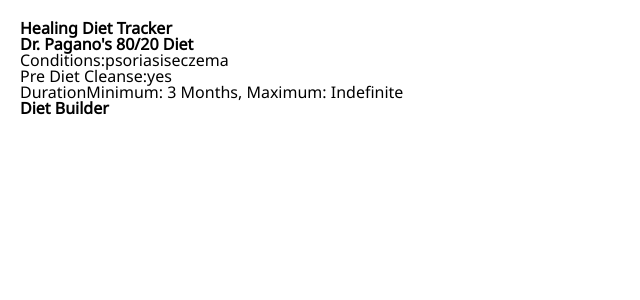
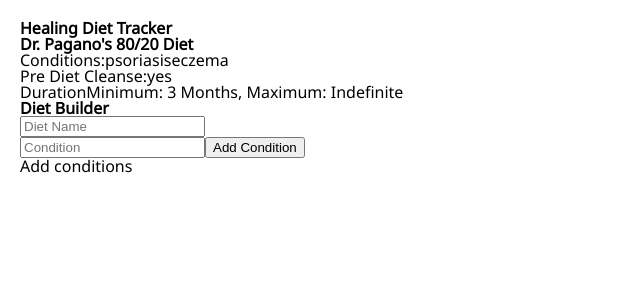
Before and after one commit to msherm/healing-diet-tracker, a React app: page / in a window 1280 px wide. Shown: the top 300 px of the page, without its empty margins (0-640 px from the left). Built offline with nearby package versions, Linux system fonts and the light colour scheme.

Commit message:
DietBuilder 'Add Condition' functionality

```diff
--- a/src/actions/action-creators.js
+++ b/src/actions/action-creators.js
@@ -1,7 +1,14 @@
 import * as types from './action-types';
 
-//Diets
-export const addDiet = (name, conditions, preDietCleanse, duration) => {
+//Builder
+export const addCondition = (condition) => {
+	return {
+		type: types.ADD_CONDITION,
+		condition
+	}
+}
+
+export const addDiet = (name, conditions, preDietCleanse, routine, permitted, duration) => {
 	return {
 		type: types.ADD_DIET
 	}
--- a/src/actions/action-types.js
+++ b/src/actions/action-types.js
@@ -3,4 +3,5 @@
 export const RETRIEVE_DIET = 'RETRIEVE_DIET';
 
 //Diet Builder
+export const ADD_CONDITION = 'ADD_CONDITION';
 export const ADD_DIET = 'ADD_DIET';
--- a/src/components/App.jsx
+++ b/src/components/App.jsx
@@ -8,12 +8,11 @@
   }
 
   render() {
-    console.log("Diet: ", this.props.diets);
     return (
       <div className="container">
       	<h1>Healing Diet Tracker</h1>
         <Diets diets={ this.props.diets }/>
-        <DietBuilder/>
+        <DietBuilder dietBuilder={ this.props.dietBuilder } addCondition={ this.props.addCondition }/>
       </div>
     );
   }
--- a/src/components/DietBuilder.jsx
+++ b/src/components/DietBuilder.jsx
@@ -1,15 +1,31 @@
 import React, { PropTypes } from 'react';
 
 class DietBuilder extends React.Component {
-  componentDidMount() {
+	constructor(props) {
+		super(props);
+
+		this.addCondition = this.addCondition.bind(this);
+	}
+
+	addCondition() {
+		this.props.addCondition(this.refs.condition.value);
+		this.refs.condition.value = '';
 	}
 
 	render() {
+		const conditions = this.props.dietBuilder.conditions.length ? this.props.dietBuilder.conditions.map((condition, i) => {return <li key={ i }>{ condition }</li>}) : <li className="initial">Add conditions</li>;
+
 		return (
 			<div className="diet-builder">
-      	<form>
 				<h3>Diet Builder</h3>
-      	</form>
+				<input placeholder="Diet Name"/>
+				<div className="condition-adder">
+					<input ref="condition" placeholder="Condition"/>
+					<button onClick={ this.addCondition }>Add Condition</button>
+					<ul className="conditions">
+						{ conditions }
+					</ul>
+				</div>
 			</div>
 		);
 	}
--- a/src/containers/AppContainer.jsx
+++ b/src/containers/AppContainer.jsx
@@ -3,13 +3,14 @@
 import App from '../components/App.jsx';
 import store from '../store';
 
-import { addVendingMachine, removeVendingMachine, addRow, removeRow, addColumn, removeColumn, addSlot, removeSlot, showProductSelectionPanel, hideProductSelectionPanel, selectTargetSlot, addProductToSlot, removeProductFromSlot } from '../actions/action-creators.js';
+import { addCondition } from '../actions/action-creators.js';
 
 class AppContainer extends React.Component {
   render() {
     return (
       <App diets={ this.props.diets }
-           dietBuilder={ this.props.dietBuilder }/>
+           dietBuilder={ this.props.dietBuilder }
+           addCondition={ this.props.handleAddCondition }/>
     );
   }
 }
@@ -23,9 +24,10 @@
 
 const mapDispatchToProps = function(dispatch) {
   return {
-    // handleRetrieveDiets: () => {
-    //   dispatch(retrieveDiets());
-    // }
+    handleAddCondition: (condition) => {
+      console.log("Cond: ", condition);
+      dispatch(addCondition(condition));
+    }
   };
 }
 
--- a/src/reducers/dietbuilder-reducer.js
+++ b/src/reducers/dietbuilder-reducer.js
@@ -1,8 +1,7 @@
-import { ADD_DIET } from '../actions/action-types';
+import { ADD_CONDITION } from '../actions/action-types';
 
 const initialState = {
-  builder: {
-    name: "",
+  name: '',
   conditions: [],
   preDietCleanse: false,
   routine: [],
@@ -12,10 +11,14 @@
     never: []
   },
   duration: { minimum: 0, maximum: 0 }
-  }
 };
 
-const dietBuilderReducer = function(state = initialState, action) {
+const dietBuilderReducer = (state = initialState, action) => {
+  switch (action.type) {
+    case ADD_CONDITION:
+      return Object.assign({}, state, { conditions: [...state.conditions, action.condition] });
+  }
+
 	return state;
 }
 
```
Lines whose indentation alone changed are shown as unchanged.
